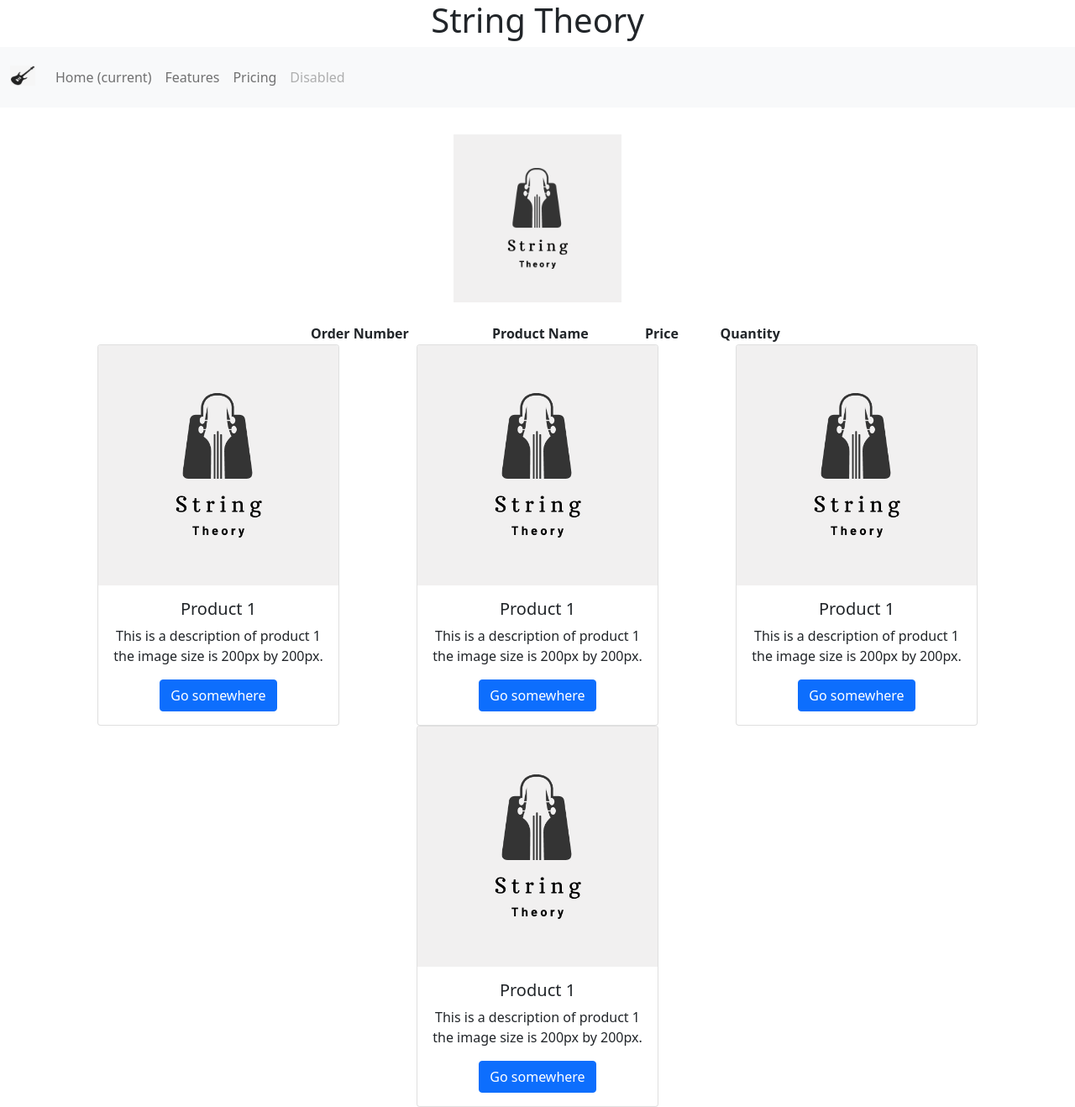
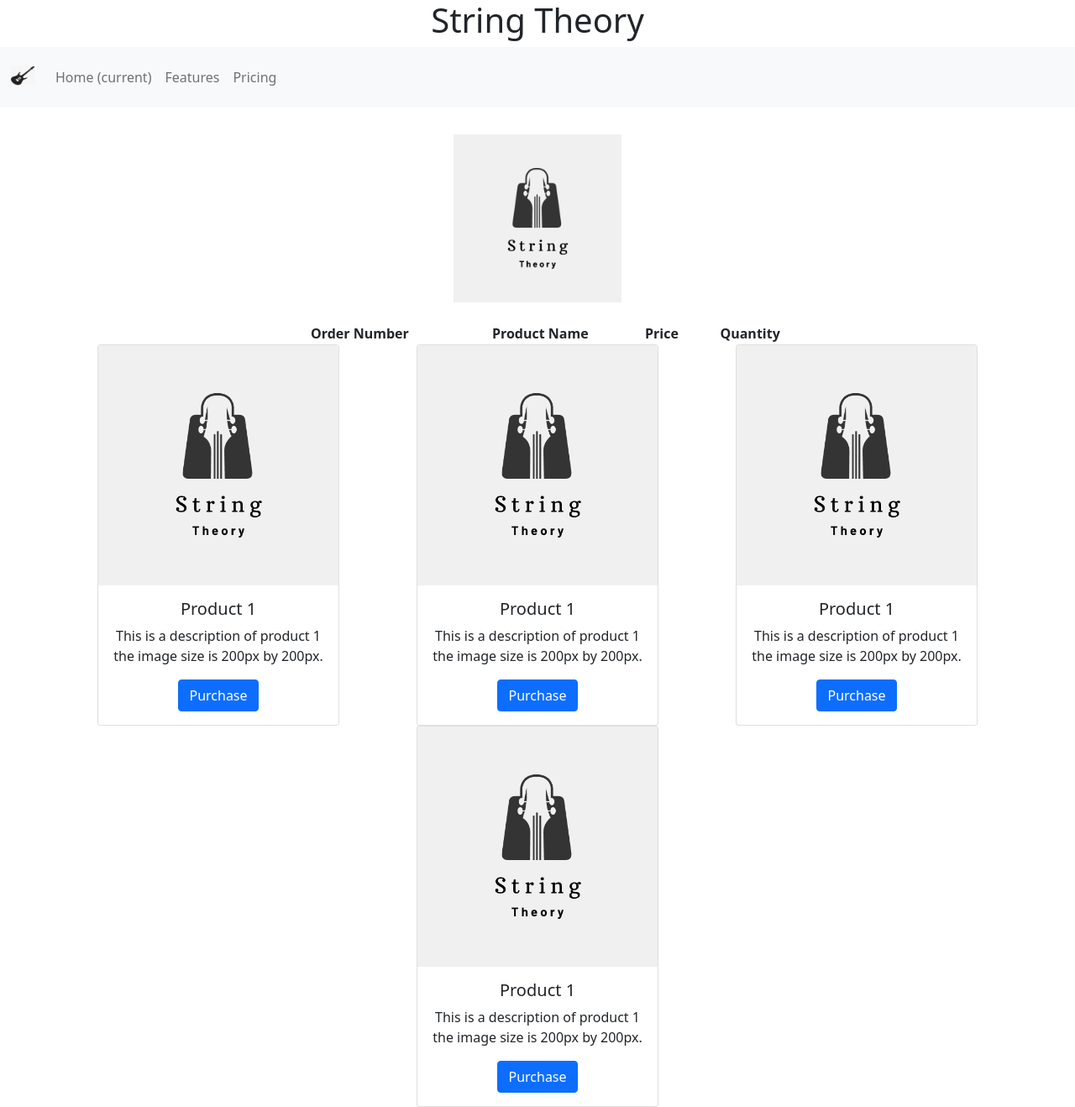
Before and after one commit to Lucas-Jacobsen/StringTheory, a Spring app: template src/main/resources/templates/orders.html in a window 1280 px wide. Shown: the whole page at 84% size. Run offline with Thymeleaf, Linux system fonts and the light colour scheme; the template is opened without the code that fills it, so the values that code supplies are empty; some libraries are stand-ins or nearby versions.

Commit message:
10/7/2022
Changed product buttons from "Go somewhere" to "purchase"
Changed sign up button from "Submit" to "Sign up!"
Removed tab (disabled) from the nav bar

```diff
--- a/src/main/resources/templates/layouts/common.html
+++ b/src/main/resources/templates/layouts/common.html
@@ -33,9 +33,6 @@
 								<li class="nav-item">
 									<a class="nav-link" href="#">Pricing</a>
 								</li>
-								<li class="nav-item">
-									<a class="nav-link disabled" href="#">Disabled</a>
-								</li>
 							</ul>
 						</div>
 					</nav>
--- a/src/main/resources/templates/orders.html
+++ b/src/main/resources/templates/orders.html
@@ -47,7 +47,7 @@
 							<h5 class="card-title">Product 1</h5>
 							<p class="card-text">This is a description of product 1 the image size is 200px by 200px.
 							</p>
-							<a href="#" class="btn btn-primary">Go somewhere</a>
+							<a href="#" class="btn btn-primary">Purchase</a>
 						</div>
 					</div>
 				</div>
@@ -58,7 +58,7 @@
 							<h5 class="card-title">Product 1</h5>
 							<p class="card-text">This is a description of product 1 the image size is 200px by 200px.
 							</p>
-							<a href="#" class="btn btn-primary">Go somewhere</a>
+							<a href="#" class="btn btn-primary">Purchase</a>
 						</div>
 					</div>
 				</div>
@@ -69,7 +69,7 @@
 							<h5 class="card-title">Product 1</h5>
 							<p class="card-text">This is a description of product 1 the image size is 200px by 200px.
 							</p>
-							<a href="#" class="btn btn-primary">Go somewhere</a>
+							<a href="#" class="btn btn-primary">Purchase</a>
 						</div>
 					</div>
 				</div>
@@ -80,7 +80,7 @@
 							<h5 class="card-title">Product 1</h5>
 							<p class="card-text">This is a description of product 1 the image size is 200px by 200px.
 							</p>
-							<a href="#" class="btn btn-primary">Go somewhere</a>
+							<a href="#" class="btn btn-primary">Purchase</a>
 						</div>
 					</div>
 				</div>
--- a/src/main/resources/templates/welcome.html
+++ b/src/main/resources/templates/welcome.html
@@ -66,7 +66,7 @@
 				<h6 class="display-4" style=font-size:25px>Don't have an account? Sign-up Now!</h6>
 
 				<form action ="#" th:action= "@{doSignin}" method="post">
-					<td style="text-align:center" colspan="2" ><input type="Submit" value="Submit"></td>
+					<td style="text-align:center" colspan="2" ><input type="Submit" value="Sign Up!"></td>
 				</form>
 
 		</div>
```
